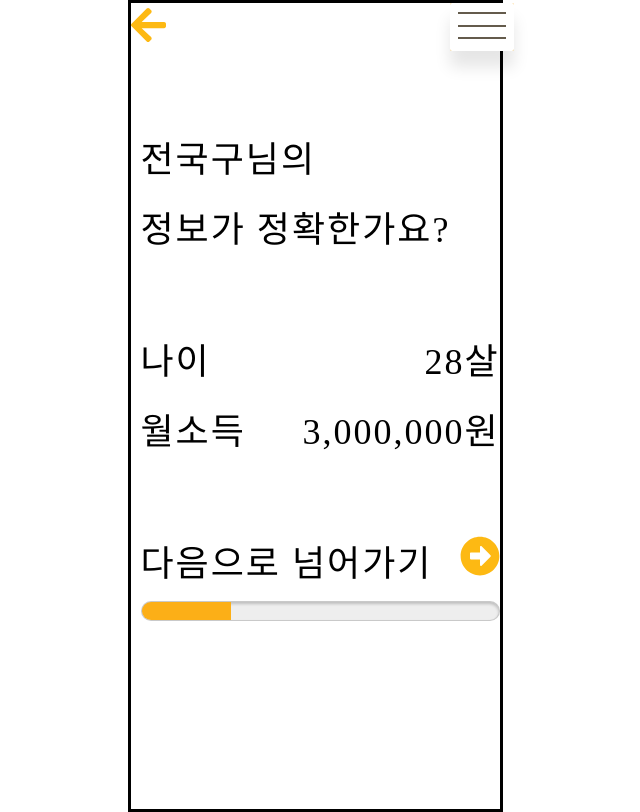
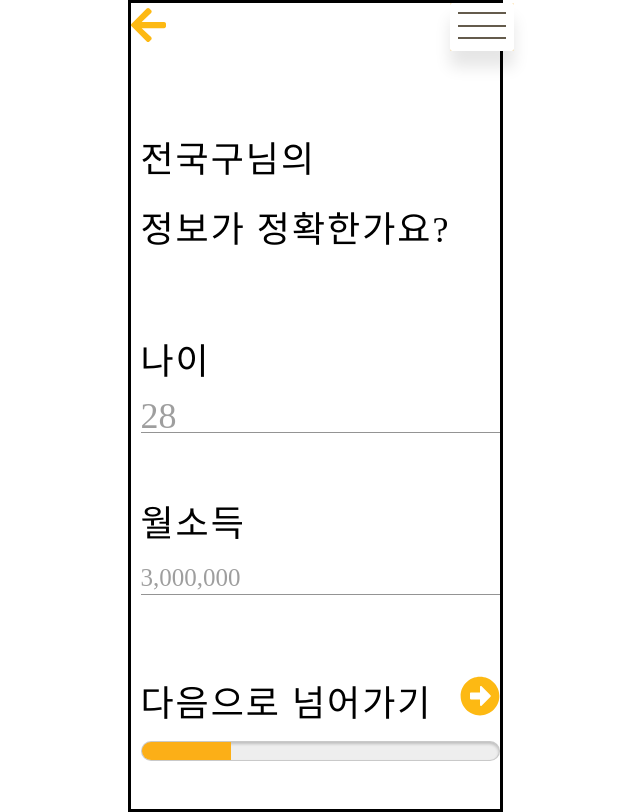
Before and after one commit to KB-37-Paldo/paldo, a Vue app: page /portfolio/create in a window 1280 px wide. Shown: the whole page, without its empty margins (325-965 px from the left). Built offline with nearby package versions, Linux system fonts and the light colour scheme; a web font is replaced by a local one; what vue-sweetalert2 would draw is missing.

Commit message:
[ADD] env and vue config ;

```diff
--- a/src/App.vue
+++ b/src/App.vue
@@ -9,14 +9,19 @@
 
 <script>
 import Nav from "@/components/common/Nav.vue";
-
+const vueconfig = require('../vue.config');
 export default {
   components: { Nav},
   name: 'App',
   data() {
     return {
-      isShow: true
+      isShow: true,
+      URLTEST:''
     }
+  },
+  mounted() {
+    console.log('URL 테스트',vueconfig.PORTFOLIO_SERVICE_URL);
+    this.URLTEST = vueconfig.PORTFOLIO_SERVICE_URL;
   },
   computed:{
 
--- a/src/api/config/interceptors.js
+++ b/src/api/config/interceptors.js
@@ -5,7 +5,7 @@ import axios from 'axios';
 
 export function setInterceptors() {
   let instance = axios.create({
-    // baseURL: '우리 URL',
+    baseURL: process.env.PORTFOLIO_SERVICE_URL,
   });
   instance.interceptors.request.use(
     (config) => {
--- a/src/components/porfolio/PortfolioCreateForm.vue
+++ b/src/components/porfolio/PortfolioCreateForm.vue
@@ -14,12 +14,19 @@
         </span>
       </div>
       <div class="mt__ten mb__five">
-        <span class="title__font">나이</span>
-        <span class="title__font right">{{userInfo.userAge}}살</span>
+        <div class="title__font">나이</div>
+        <v-text-field class="title__font" :placeholder="String(userInfo.userAge)"
+        ref="userAge"
+        @keyup="upDateUserAge"></v-text-field>
       </div>
-      <div class="mb__ten">
-        <span class="title__font">월소득</span>
-        <span class="title__font right">{{userInfo.userIncome}}원</span>
+      <div class="mt__fiveVh mb__ten">
+        <div class="title__font">월소득</div>
+          <v-text-field class="sub__font"
+          hide-details="auto"
+          :placeholder="userInfo.userIncome"
+          ref="userIncome"
+          @keyup="upDateUserIncome"
+          ></v-text-field>
       </div>
     </div>
     <!-- 2단계 -->
@@ -29,10 +36,12 @@
           투자유형은 무엇인가요?
         </span>
       </div>
-      <div class="mt__ten context__font mb__five__vh">
+      <div class="mt__ten context__font mb__five__vh"
+      @click="updateInvestType"
+      >
         <div v-for="(type,index) in investType" :key="index" class="mb__five checks">
           <input type="radio" name="chk_invest" :value="type" :id="type"
-          class="button__radio" checked>
+          class="button__radio">
           <label class="button" :for="type">{{type}}</label>
         </div>
       </div>
@@ -97,12 +106,24 @@ export default {
       },
       investType : ['공격투자형', '적극투자형','위험중립형','안정추구형','안정형'],
       today:"yyyy-MM-dd",
-      maxDate:"yyyy-MM-dd"
+      maxDate:"yyyy-MM-dd",
+      userInvestType : ''
     }
+  },
+
+  created() {
+    this.checkToday()
   },
   methods: {
     nextStep() {
-      this.step += 1;
+      if (this.step == 2 && this.userInvestType == '') {
+        this.$swal({
+          title: '투자유형을 \n 선택해주세요!',
+          icon:'warning'
+        })
+      } else {
+        this.step += 1;
+      }
     },
     checkToday() {
       let todayDate = new Date();
@@ -117,12 +138,31 @@ export default {
         title:'포트폴리오생성',
         icon:'success'
       })
-      this.$emit('isPortfolio',true);
+      // console.log('포폴생성완료')
+      this.$store.commit('setPortStatus',true);
+      this.$router.push({
+        name:'PortfolioPage'
+      });
+    },
+    upDateUserAge() {
+      const age = this.$refs.userAge.lazyValue;
+      console.log('유저나이?',age)
+      this.userInfo.userAge = age;
+    },
+    upDateUserIncome() {
+      const income = this.$refs.userIncome.lazyValue;
+      console.log('유저수입?',income)
+      this.userInfo.userIncome = income;
+    },
+    updateInvestType() {
+      const investType = document.querySelector('input[name="chk_invest"]:checked');
+      if (investType) {
+        console.log(investType.value,'유저의 투자성향')
+        this.userInvestType = investType;
+      }
     }
   },
-  created() {
-    this.checkToday()
-  }
+
 }
 </script>
 
--- a/src/css/index.css
+++ b/src/css/index.css
@@ -102,6 +102,10 @@ html {
 
 .mt__five {
   margin-top: 5%;
+}
+
+.mt__fiveVh {
+  margin-top: 5vh;
 }
 
 .mt__minusTen {
--- a/src/sass/base/_utilities.scss
+++ b/src/sass/base/_utilities.scss
@@ -20,6 +20,10 @@
 
   &__five {
     margin-top: 5%;
+  }
+
+  &__fiveVh {
+    margin-top: 5vh;
   }
 
   &__minusTen {
--- a/src/stores/modules/portfolio.js
+++ b/src/stores/modules/portfolio.js
@@ -7,9 +7,11 @@ const state = {
 };
 
 const mutations = {
-    // setValidation(newValue){
-    //   this.state.v = newValue;
-    // }
+    setPortStatus(state,newValue){
+        // console.log('포폴유무 업데이트 전',state.isPort, newValue)
+        state.isPort = newValue;
+        // console.log('포폴유무 업데이트 후',state.isPort)
+    }
 }
 
 const actions = {
--- a/src/views/portfolio/PortfolioHomePage.vue
+++ b/src/views/portfolio/PortfolioHomePage.vue
@@ -25,13 +25,13 @@ import PortfolioChallenge from '../../components/porfolio/PortfolioChallenge.vue
 import PortfolioUserAsset from '../../components/porfolio/PortfolioUserAsset.vue'
 import PortfolioAssetList from '../../components/porfolio/PortfolioAssetList.vue'
 import PortfolioSideBar from "../../components/porfolio/PortfolioSideBar.vue";
+import { mapState } from 'vuex';
 
 
 export default {
     components: { PortfolioItem,PortfolioNone, PortfolioChallenge, PortfolioUserAsset, PortfolioAssetList,PortfolioSideBar },
   data() {
     return {
-      isPort : false,
       amountTypeList:['cashAssets','stock','bond','fund','realEstate','realAssets'],
       userAssetInfoList:{
         cashAssets : [
@@ -94,7 +94,13 @@ export default {
 
 
   created() {
+    console.log(this.isPort)
     // this.fetchAssetType()
+  },
+  computed: {
+    ...mapState({
+      isPort : state => state.portfolio.isPort
+    })
   },
   methods: {
     fetchAssetType() {
--- a/vue.config.js
+++ b/vue.config.js
@@ -1,6 +1,7 @@
 const path = require('path')
 
 module.exports = {
+  PORTFOLIO_SERVICE_URL:process.env.PORTFOLIO_SERVICE_URL,
   chainWebpack: config => {
     config.resolve.alias
       .set('@', path.resolve(__dirname, 'src/'))
```
Also changed, not shown: src/api/portfolio.js (+8 -8 lines), 2 other files (tests, documents, lock files or other folders).
